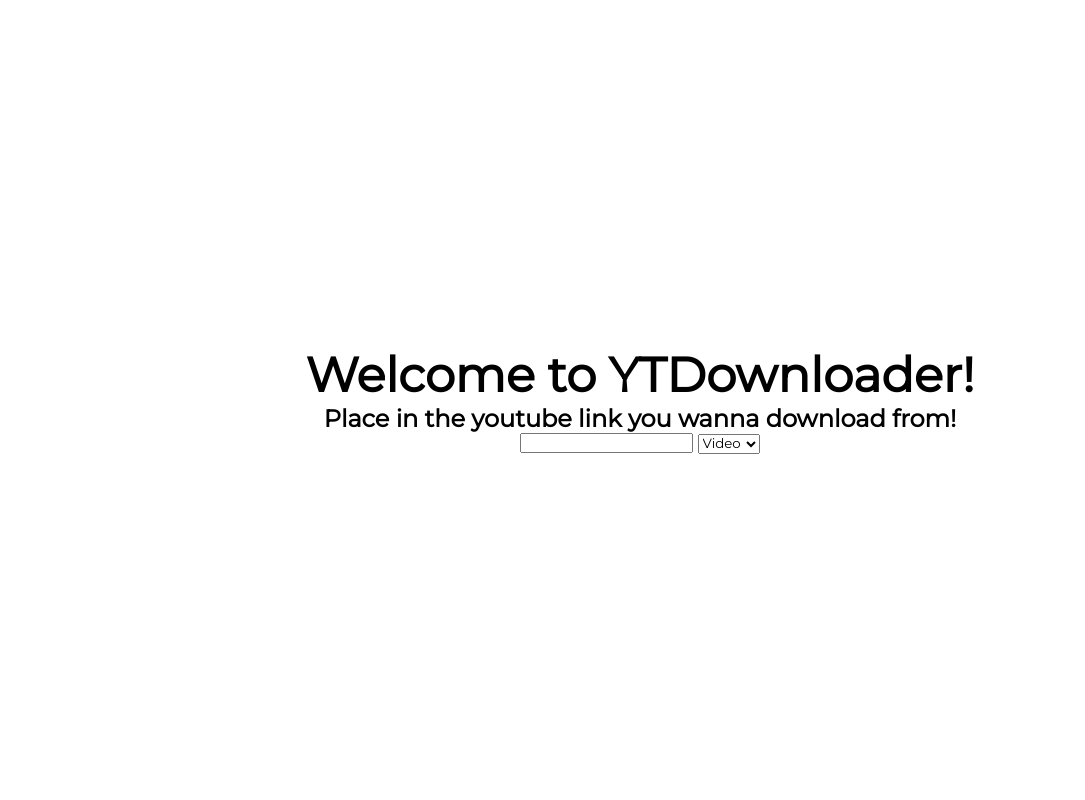
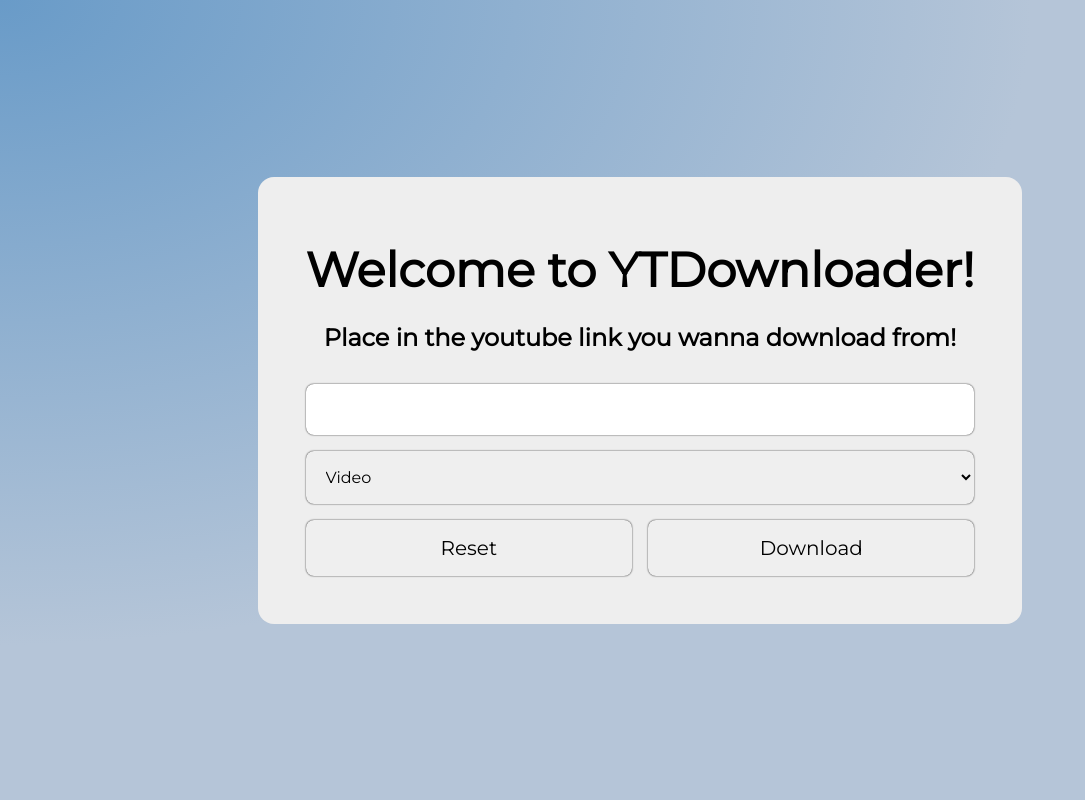
Before and after one commit to paivajonathan/yt-downloader-web, a Django app: page / in a window 1280 px wide. Shown: the whole page, without its empty margins (0-1085 px from the left). Run offline with Django 4.2, Linux system fonts and the light colour scheme.

Commit message:
feat: adding clean colors to download form

```diff
--- a/downloaderhome/templates/home.html
+++ b/downloaderhome/templates/home.html
@@ -2,14 +2,22 @@
 {% load static %}
 <link rel="stylesheet" type="text/css" href="{% static 'css/home.css' %}" />
 
+<form action="/download" method="post" id="download-form">
+    <div id="presentation-div">
         <h1>Welcome to YTDownloader!</h1>
         <h2>Place in the youtube link you wanna download from!</h2>
-<form action="/download" method="post">
+    </div>
+    <div id="download-form-fields-div">
         <input type="text" name="link" id="link-input" />
         <select name="format" id="format-select">
             <option value="video">Video</option>
             <option value="audio">Audio</option>
         </select>
+    </div>
+    <div id="download-form-buttons-div">
+        <button type="reset">Reset</button>
+        <button type="submit">Download</button>
+    </div>
 </form>
 
 {% include 'partials/footer.html' %}
--- a/static/css/home.css
+++ b/static/css/home.css
@@ -1,3 +1,74 @@
-h1 {
+body {
+    background: rgb(105,155,200);
+    background: -moz-radial-gradient(top left, ellipse cover, rgba(105,155,200,1) 0%, rgba(181,197,216,1) 57%);
+    background: -webkit-gradient(radial, top left, 0px, top left, 100%, color-stop(0%,rgba(105,155,200,1)), color-stop(57%,rgba(181,197,216,1)));
+    background: -webkit-radial-gradient(top left, ellipse cover, rgba(105,155,200,1) 0%,rgba(181,197,216,1) 57%);
+    background: -o-radial-gradient(top left, ellipse cover, rgba(105,155,200,1) 0%,rgba(181,197,216,1) 57%);
+    background: -ms-radial-gradient(top left, ellipse cover, rgba(105,155,200,1) 0%,rgba(181,197,216,1) 57%);
+    background: radial-gradient(ellipse at top left, rgba(105,155,200,1) 0%,rgba(181,197,216,1) 57%);
+    filter: progid:DXImageTransform.Microsoft.gradient( startColorstr='#699bc8', endColorstr='#b5c5d8',GradientType=1 );
+}
+
+#download-form {
+    padding: 3rem;
+
+    max-width: 800px;
+
+    border-radius: 1rem;
+
+    display: flex;
+    flex-direction: column;
+    justify-content: center;
+    align-items: center;
+    gap: 1rem;
+
+    background-color: #EEE;
+}
+
+#presentation-div {
+    margin: 1rem 0;
+    display: flex;
+    flex-direction: column;
+    align-items: center;
+    gap: 1.5rem;
+}
+
+#presentation-div > h1 {
     font-size: 3rem;
 }
+
+#download-form-fields-div {
+    width: 100%;
+    display: flex;
+    flex-direction: column;
+    gap: 1rem;
+}
+
+#download-form-fields-div > * {
+    width: 100%;
+    padding: 1rem;
+    font-size: 1rem;
+    border: 0;
+    box-shadow: 0 0 .1rem rgba(0, 0, 0, 1);
+    border-radius: .5rem;
+}
+
+#download-form-fields-div > *:focus {
+    outline: none;
+}
+
+#download-form-buttons-div {
+    width: 100%;
+    display: flex;
+    gap: 1rem;
+
+}
+
+#download-form-buttons-div > * {
+    width: 100%;
+    padding: 1rem;
+    border: 0;
+    box-shadow: 0 0 .1rem rgba(0, 0, 0, 1);
+    border-radius: .5rem;
+    font-size: 1.25rem;
+}
```
Lines whose indentation alone changed are shown as unchanged.
